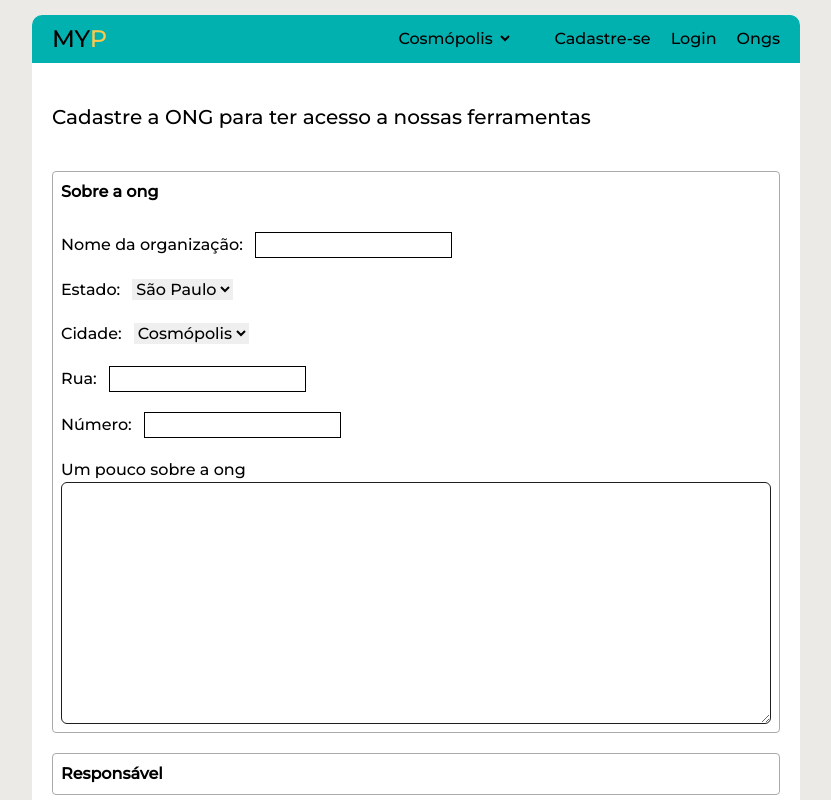
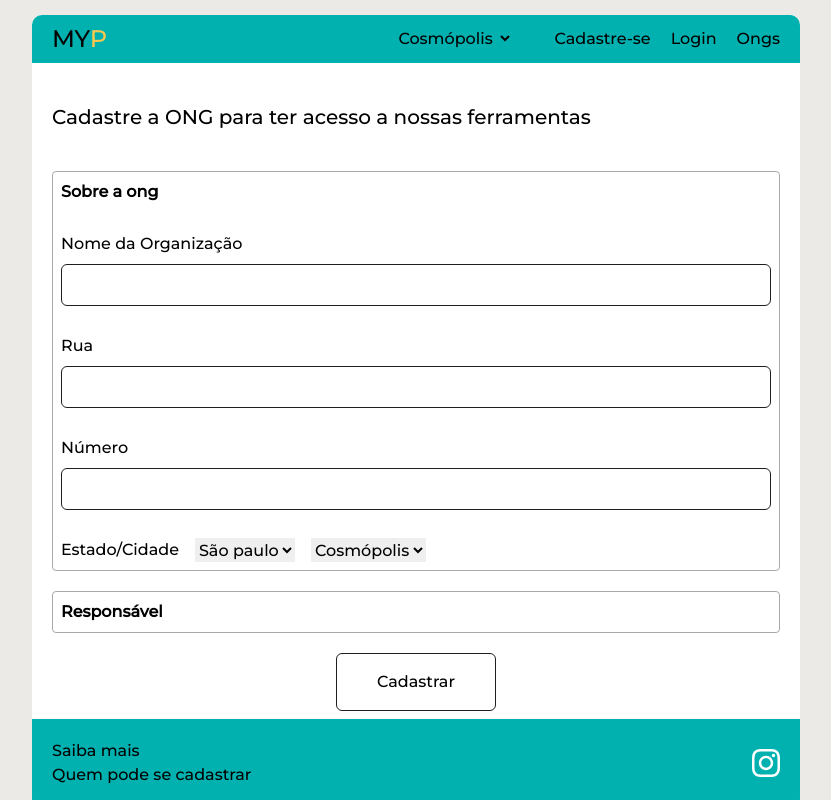
Before and after one commit to euheber/myp, a React (Vite) app: page /cadastro in a window 1280 px wide. Both pictures are taken after a click on the heading "Sobre a ong". Shown: the top 800 px of the page, without its empty margins (224-1055 px from the left). Built offline with nearby package versions, Linux system fonts and the light colour scheme.

Commit message:
feat: input and options components

```diff
--- /dev/null
+++ b/src/components/Inputs/InputsField.jsx
@@ -0,0 +1,19 @@
+import { useState } from "react"
+
+function input({onInputChange, identity, type, label}) {
+
+    const handleChange = (event) => {
+        onInputChange(event.target.value)
+    }
+  return (
+    <div>
+      <label htmlFor={identity} className="mr-3 block">
+       {label}
+      </label>
+      <input className="border border-black p-2 w-full rounded-md mt-2 mb-2" type={type} id={identity} onChange={handleChange}/>
+    </div>
+  )
+}
+
+
+export default input
--- /dev/null
+++ b/src/components/Inputs/OptionField.jsx
@@ -0,0 +1,9 @@
+function option({value, content}){
+    return (
+            <option value={value} className="border-o">{content}</option>
+
+    )
+}
+
+
+export default option
--- a/src/views/register.jsx
+++ b/src/views/register.jsx
@@ -1,4 +1,14 @@
+import { useState } from "react"
+import InputField from "../components/Inputs/InputsField"
+import OptionsField from "../components/Inputs/OptionField"
+
 function register() {
+  const [meuValor, setMeuValor] = useState("")
+
+  const handleMeuValorChange = (novoValor) => {
+    setMeuValor(novoValor)
+  }
+
   return (
     <main className="mt-10 px-5 pb-2">
       <h1 className="font-lorat text-xl">
@@ -9,89 +19,63 @@ function register() {
         <details className="border space-y-5">
           <summary className="cursor-pointer">Sobre a ong</summary>
 
-          <div>
-            <label htmlFor="ongname" className="mr-3">
-              Nome da organização:
-            </label>
-            <input type="text" id="ongname" className="border" />
-          </div>
+          <InputField
+            onInputChange={handleMeuValorChange}
+            type="text"
+            identity={"ongname"}
+            label={"Nome da Organização"}
+          />
 
-          <div>
-            <label className="mr-3">Estado:</label>
+          <InputField
+            onInputChange={handleMeuValorChange}
+            type="text"
+            identity={"street"}
+            label={"Rua"}
+          />
+          <InputField
+            onInputChange={handleMeuValorChange}
+            type="text"
+            identity={"number"}
+            label={"Número"}
+          />
+
+          <div className="flex gap-4">
+            <label>Estado/Cidade</label>
             <select>
-              <option value="sp">São Paulo</option>
+              <OptionsField value={"sp"} content={"São paulo"} />
             </select>
-          </div>
 
-          <div>
-            <label className="mr-3">Cidade:</label>
             <select>
-              <option value="cosmópolis">Cosmópolis</option>
+              <OptionsField value={"cosmopolis"} content={"Cosmópolis"} />
             </select>
-          </div>
-
-          <div>
-            <label htmlFor="street" className="mr-3">
-              Rua:
-            </label>
-            <input type="text" id="street" className="border" />
-          </div>
-
-          <div>
-            <label htmlFor="street" className="mr-3">
-              Número:
-            </label>
-            <input type="text" id="number" className="border" />
-          </div>
-
-          <div className="flex flex-col">
-            <label htmlFor="details" className="mr-3">
-              Um pouco sobre a ong
-            </label>
-            <textarea
-              name="details"
-              id="details"
-              cols="30"
-              rows="10"
-              className="border border-black rounded-md"
-            ></textarea>
           </div>
         </details>
 
-        <details className="space-y-5">
+        <details>
           <summary className="cursor-pointer">Responsável</summary>
 
-          <div>
-            <label htmlFor="name" className="mr-3">
-              Nome
-            </label>
-            <input type="text" id="name" className="border" />
-          </div>
-
-          <div>
-            <label htmlFor="email" className="mr-3">
-              Email
-            </label>
-            <input type="text" id="email" className="border" />
-          </div>
-
-          <div>
-            <label htmlFor="password" className="mr-3">
-              Senha
-            </label>
-            <input type="text" id="email" className="border" />
-          </div>
-
-          <div className="flex flex-col gap-2">
-            <label htmlFor="profilepicture">Foto de perfil</label>
-            <input type="file" name="" id="" />
-          </div>
+          <InputField
+            onInputChange={handleMeuValorChange}
+            type={"text"}
+            identity={"name"}
+            label={"Nome"}
+          />
+          <InputField
+            onInputChange={handleMeuValorChange}
+            type={"text"}
+            identity={"email"}
+            label={"Email"}
+          />
+          <InputField
+            onInputChange={handleMeuValorChange}
+            type={"text"}
+            identity={"password"}
+            label={"Senha"}
+          />
         </details>
 
 
-        <button className="border border-black hover:text-freesia duration-150 transition w-56 mx-auto rounded-md p-2">
-            Cadastrar
-        </button>
+        <button className="border border-black p-4 w-40 rounded-md mx-auto cursor-pointer hover:text-freesia transition duration-150" >Cadastrar</button>
       </form>
     </main>
   )
```
